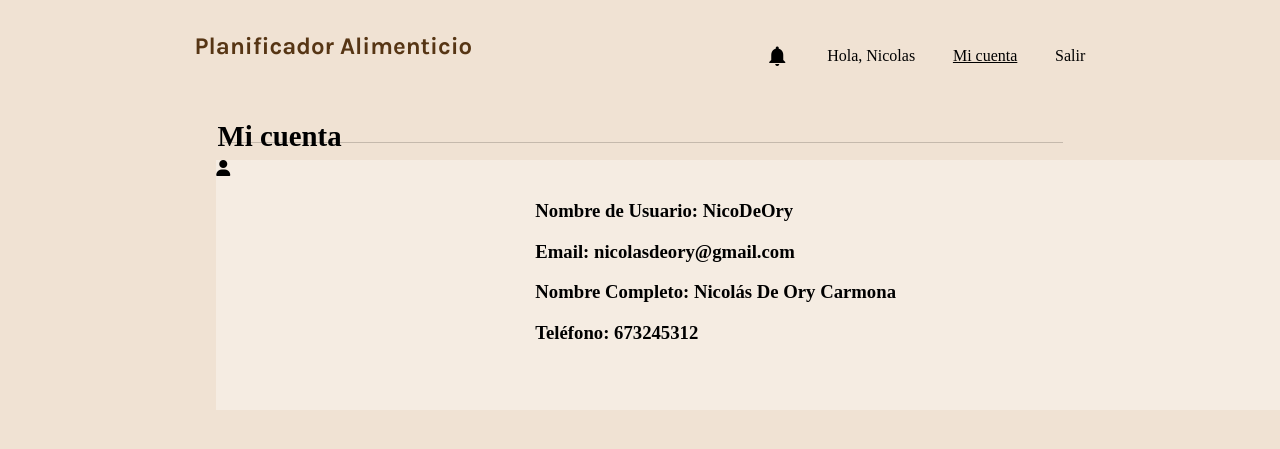
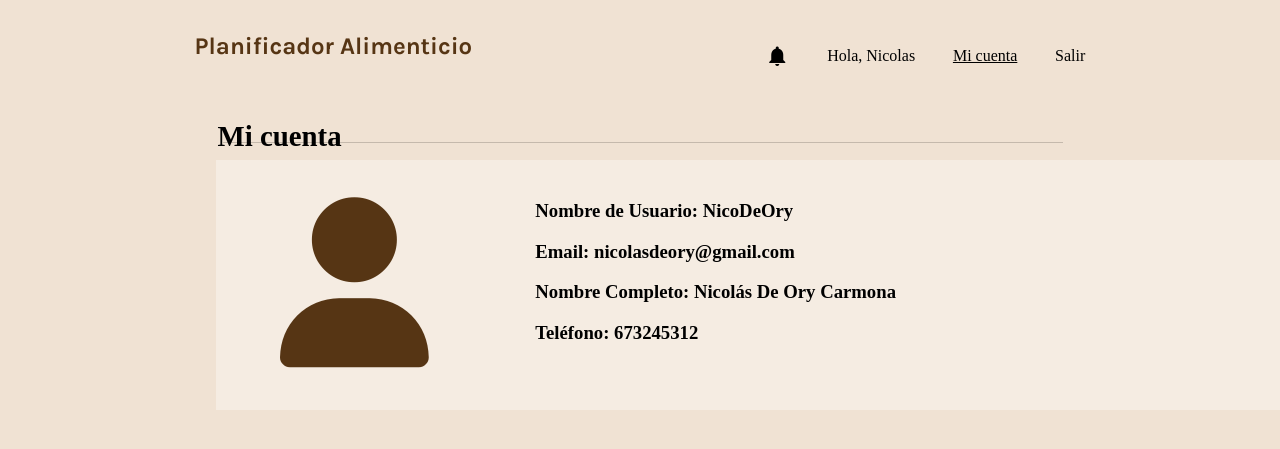
Before and after one commit to nicolasdeory/FoodScheduler, a PHP site: page /myaccount.php in a window 1280 px wide; the page is wider, and only the part inside the window is pictured. Shown: the top 449 px of that part. Run offline with PHP 8.4, Linux system fonts and the light colour scheme; some libraries are stand-ins or nearby versions; some web fonts are replaced.

Commit message:
update my account icon

```diff
--- a/assets/css/myaccountstyle.css
+++ b/assets/css/myaccountstyle.css
@@ -51,7 +51,10 @@ html{
     margin-top: 3%;
 }
 
-
+i{
+    margin-top: 3%;
+    margin-left: 5%;
+}
 /*Título "Planificador Alimenticio" de la barra de navegación*/
 .titulo {
         display: flex;
--- a/myaccount.php
+++ b/myaccount.php
@@ -46,7 +46,7 @@
  <!--Datos de mi cuenta(Temporal)-->
  <div class="rectangulo">
  <script src="https://kit.fontawesome.com/a076d05399.js"></script>
- <i class="fas fa-user"></i>
+ <i class="fas fa-user" style="font-size:170px;color:#563514"></i>
     <div class="datosText">
         <h3>Nombre de Usuario: NicoDeOry</h3>
         <h3>Email: nicolasdeory@gmail.com</h3>
```
